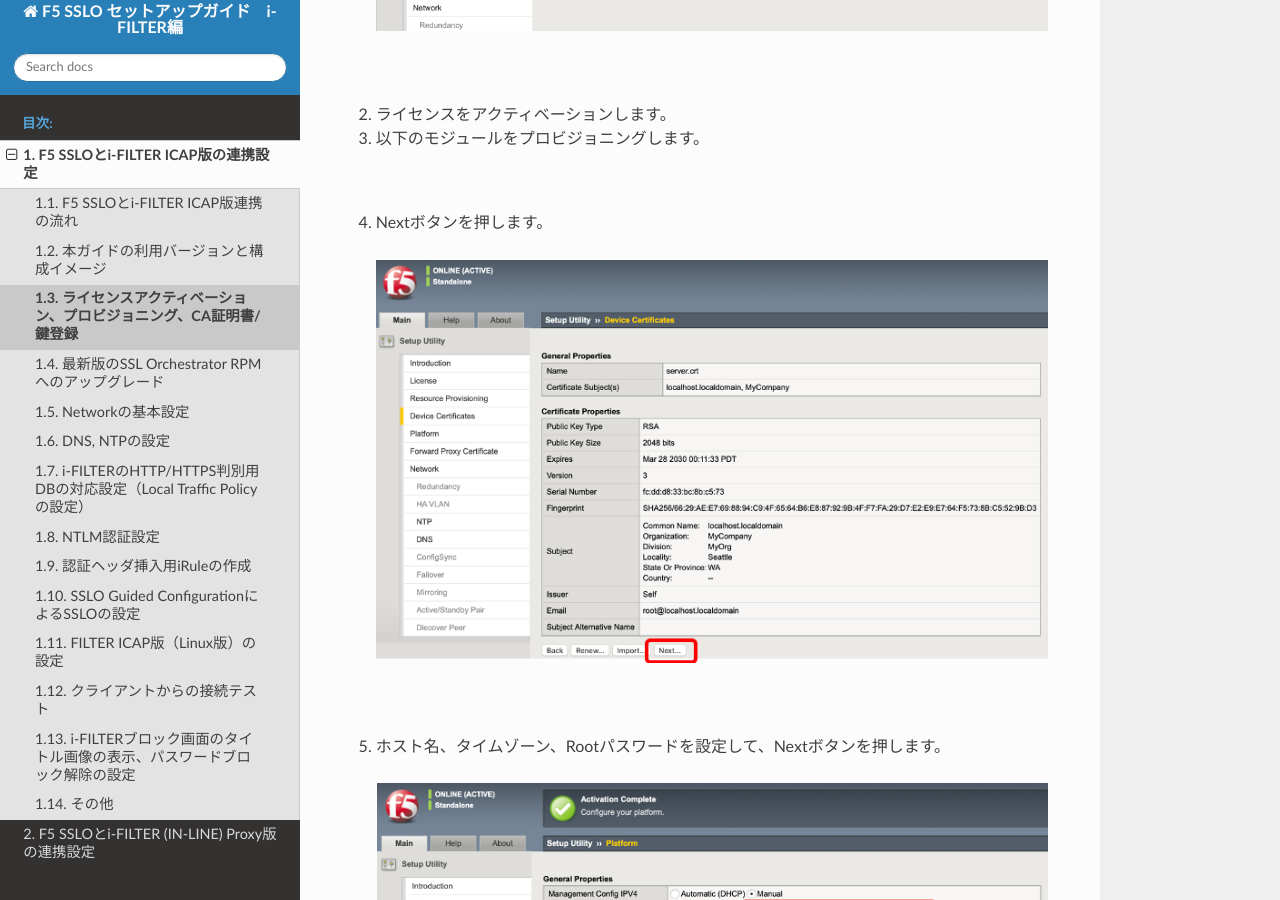
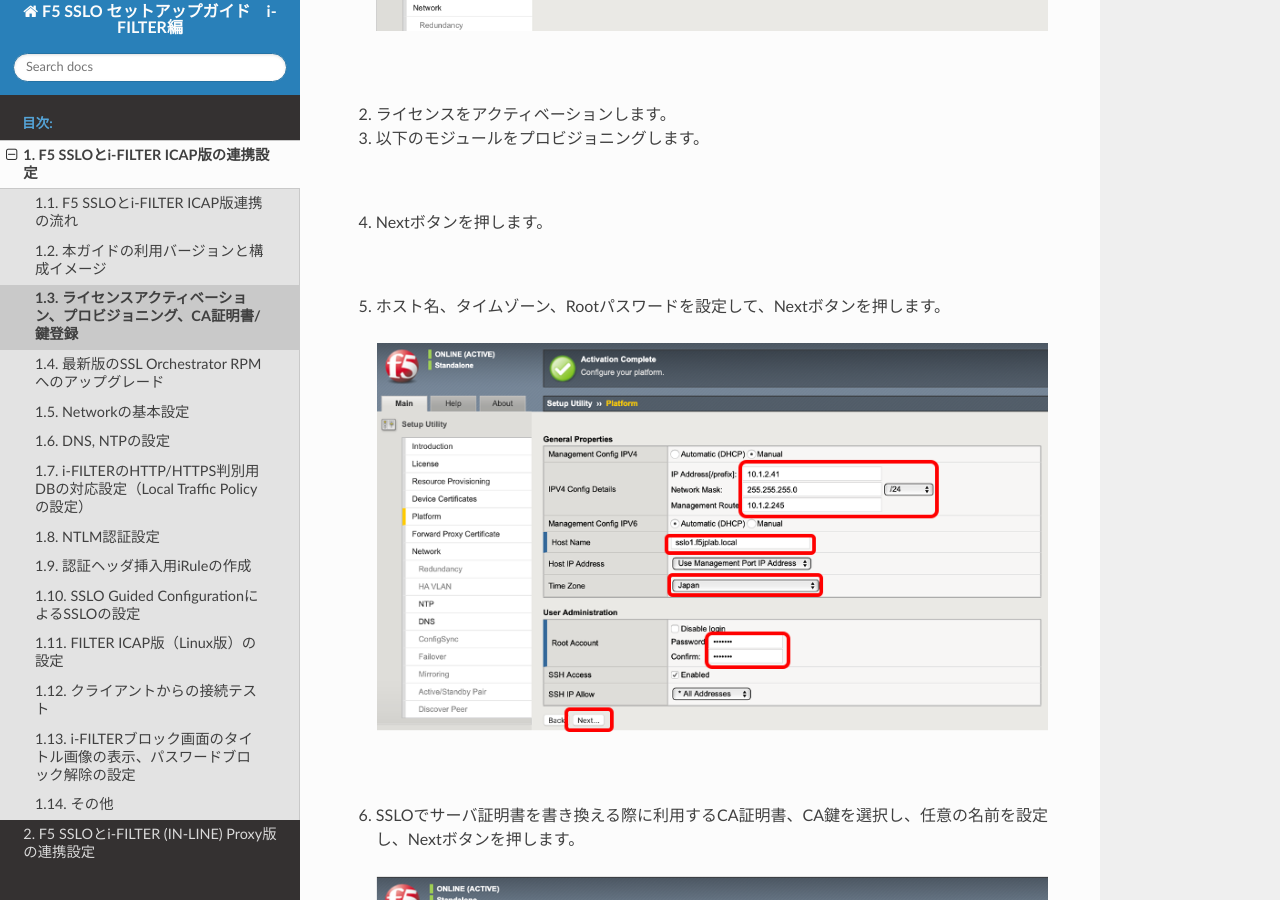
Before and after one commit to BeF5/f5j-sslo-iswf, a Sphinx documentation site: the page built from docs/content1/module03/module03.rst, in a window 1280 px wide and 900 px high, scrolled down 485 px. Built offline with Sphinx 7.4.7 and the Read the Docs theme 2.0.0, drawn with Linux system fonts in a browser that asks for light colours.

Commit message:
no message

```diff
--- a/docs/content1/module03/module03.rst
+++ b/docs/content1/module03/module03.rst
@@ -13,7 +13,7 @@
    |
 #. Nextボタンを押します。
 
-   .. image:: images/mod3-3.png
+   .. image: images/mod3-3.png
    |
 #. ホスト名、タイムゾーン、Rootパスワードを設定して、Nextボタンを押します。
 
```
